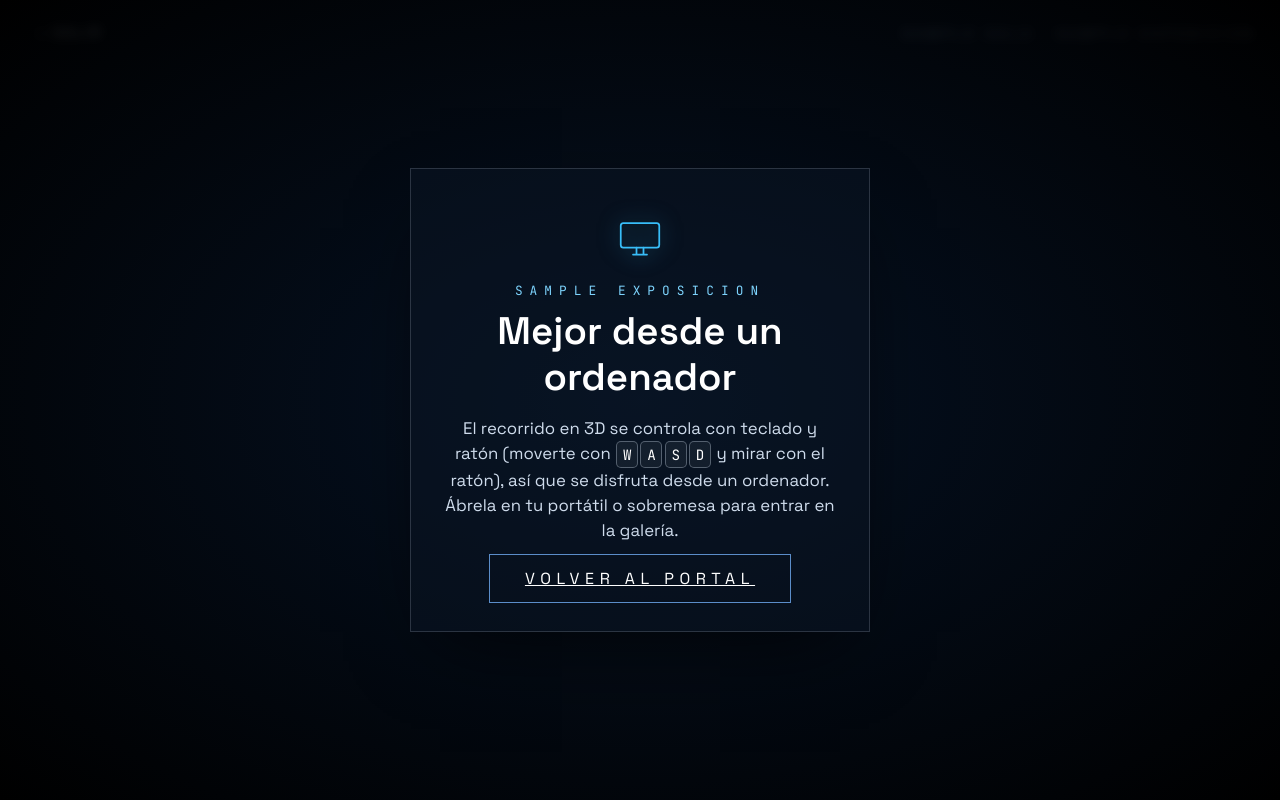
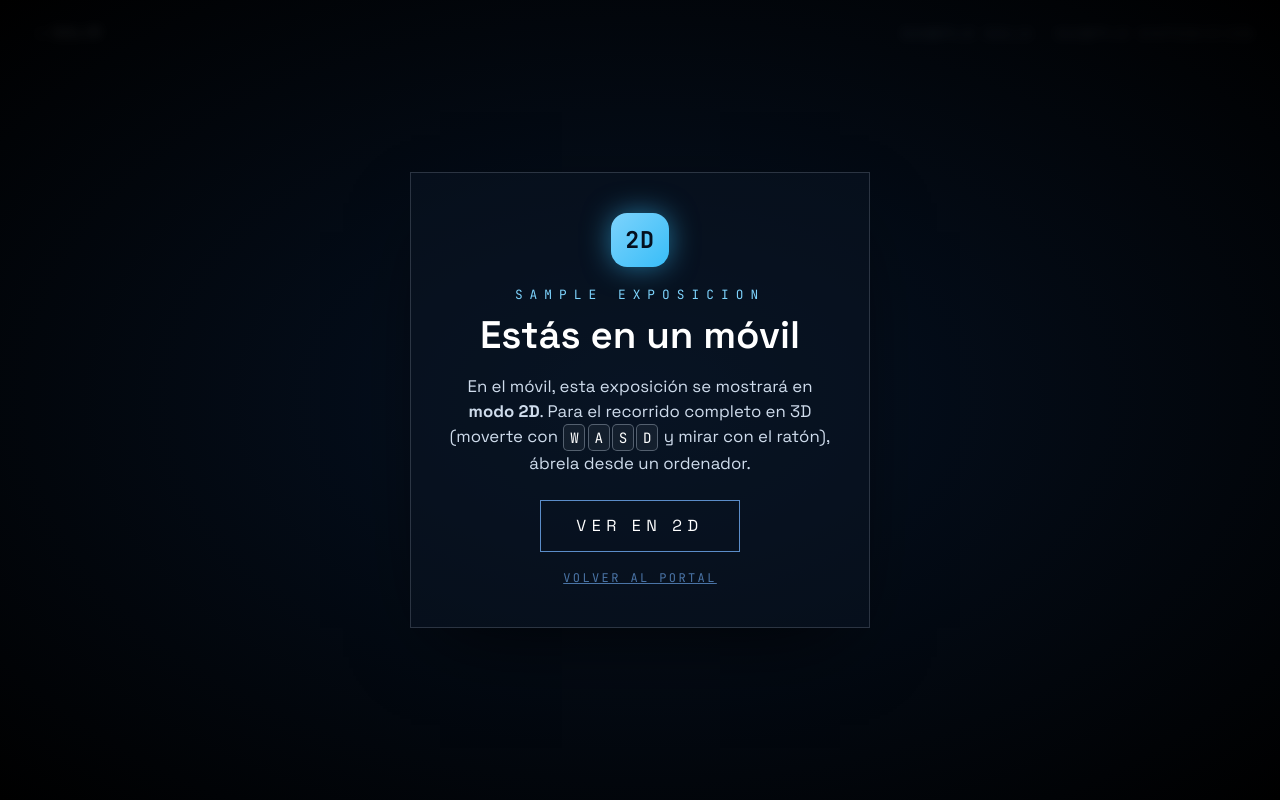
Before and after one commit to Beldic/GVA, a Flask app: template backend/app/templates/gallery.html in a window 1280 px wide. Run offline with Flask 3, Linux system fonts and the light colour scheme; the template is opened without the code that fills it: most values are stand-ins (such as "Sample title", 1, 10 or a date in 2020); some libraries are stand-ins or nearby versions.

Commit message:
Movil: banner de modo 2D con boton 'Ver en 2D' (proximamente)
En dispositivos tactiles, el visor muestra un banner visible con badge 2D avisando de que la exposicion se vera en 2D en el movil (3D completo desde ordenador). El boton 'Ver en 2D' muestra un aviso de 'proximamente' mientras la funcionalidad no este implementada. Co-Authored-By: Claude Opus 4.8 <noreply@anthropic.com>

```diff
--- a/backend/app/static/css/gallery.css
+++ b/backend/app/static/css/gallery.css
@@ -180,16 +180,30 @@ html, body {
     z-index: 40; /* por encima de la puerta y del resto de capas */
 }
 
-.solo-emblem {
+.badge-2d {
     display: inline-flex;
-    width: 56px;
-    height: 56px;
-    margin-bottom: 1rem;
-    color: var(--color-tech);
-    filter: drop-shadow(0 0 10px rgba(56, 189, 248, 0.5));
+    align-items: center;
+    justify-content: center;
+    min-width: 3.4rem;
+    height: 3.4rem;
+    padding: 0 0.9rem;
+    margin-bottom: 1.1rem;
+    border-radius: 16px;
+    font-family: var(--font-mono);
+    font-weight: 700;
+    font-size: 1.45rem;
+    letter-spacing: 0.04em;
+    color: #04101f;
+    background: linear-gradient(135deg, var(--color-tech-soft), var(--color-tech));
+    box-shadow: 0 0 28px rgba(56, 189, 248, 0.55);
 }
 
-.solo-emblem svg { width: 100%; height: 100%; }
+.badge-soon {
+    color: #3b2600;
+    background: linear-gradient(135deg, #ffd27d, #f6a94b);
+    box-shadow: 0 0 28px rgba(246, 169, 75, 0.5);
+    font-size: 1.7rem;
+}
 
 .solo-escritorio .overlay-text kbd {
     display: inline-block;
--- a/backend/app/static/js/gallery/main.js
+++ b/backend/app/static/js/gallery/main.js
@@ -39,6 +39,16 @@ if (esSoloTactil()) {
     if (doorLayer) doorLayer.classList.add("is-gone");
     if (resume) resume.classList.add("is-hidden");
     if (soloEscritorio) soloEscritorio.classList.remove("is-hidden");
+    // "Ver en 2D" → de momento, aviso de "próximamente".
+    const ver2d = document.getElementById("ver-2d");
+    if (ver2d) {
+        ver2d.addEventListener("click", () => {
+            const inicial = document.getElementById("aviso-2d");
+            const proximo = document.getElementById("aviso-proximamente");
+            if (inicial) inicial.hidden = true;
+            if (proximo) proximo.hidden = false;
+        });
+    }
 } else if (typeof BABYLON === "undefined") {
     console.error("Babylon.js no se ha cargado.");
 } else if (!datos || !datos.sala) {
--- a/backend/app/templates/gallery.html
+++ b/backend/app/templates/gallery.html
@@ -100,22 +100,32 @@
 {# Aviso en dispositivos táctiles: el recorrido 3D necesita teclado y ratón #}
 <div id="solo-escritorio" class="overlay is-hidden solo-escritorio">
     <div class="overlay-card">
-        <span class="solo-emblem" aria-hidden="true">
-            <svg viewBox="0 0 64 64" fill="none" stroke="currentColor" stroke-width="2"
-                 stroke-linecap="round" stroke-linejoin="round">
-                <rect x="10" y="16" width="44" height="28" rx="3"/>
-                <path d="M24 52h16M28 44v8M36 44v8"/>
-            </svg>
-        </span>
-        <p class="overlay-eyebrow">{{ datos.exposicion.titulo }}</p>
-        <h2 class="overlay-title">Mejor desde un ordenador</h2>
-        <p class="overlay-text">
-            El recorrido en 3D se controla con teclado y ratón (moverte con
-            <kbd>W</kbd><kbd>A</kbd><kbd>S</kbd><kbd>D</kbd> y mirar con el ratón),
-            así que se disfruta desde un ordenador. Ábrela en tu portátil o
-            sobremesa para entrar en la galería.
-        </p>
-        <a href="{{ url_for('main.index') }}" class="overlay-btn">Volver al portal</a>
+        {# Estado inicial: banner de modo 2D #}
+        <div id="aviso-2d">
+            <span class="badge-2d" aria-hidden="true">2D</span>
+            <p class="overlay-eyebrow">{{ datos.exposicion.titulo }}</p>
+            <h2 class="overlay-title">Estás en un móvil</h2>
+            <p class="overlay-text">
+                En el móvil, esta exposición se mostrará en <strong>modo 2D</strong>.
+                Para el recorrido completo en 3D (moverte con
+                <kbd>W</kbd><kbd>A</kbd><kbd>S</kbd><kbd>D</kbd> y mirar con el
+                ratón), ábrela desde un ordenador.
+            </p>
+            <button id="ver-2d" type="button" class="overlay-btn">Ver en 2D</button>
+            <a href="{{ url_for('main.index') }}" class="overlay-exit">Volver al portal</a>
+        </div>
+
+        {# Estado tras pulsar "Ver en 2D": próximamente #}
+        <div id="aviso-proximamente" hidden>
+            <span class="badge-2d badge-soon" aria-hidden="true">🚧</span>
+            <h2 class="overlay-title">Modo 2D — próximamente</h2>
+            <p class="overlay-text">
+                Estamos preparando la visualización en 2D para el móvil.
+                ¡Estará disponible muy pronto! Mientras tanto, puedes disfrutar el
+                recorrido en 3D completo desde un ordenador.
+            </p>
+            <a href="{{ url_for('main.index') }}" class="overlay-btn">Volver al portal</a>
+        </div>
     </div>
 </div>
 {% else %}
```
